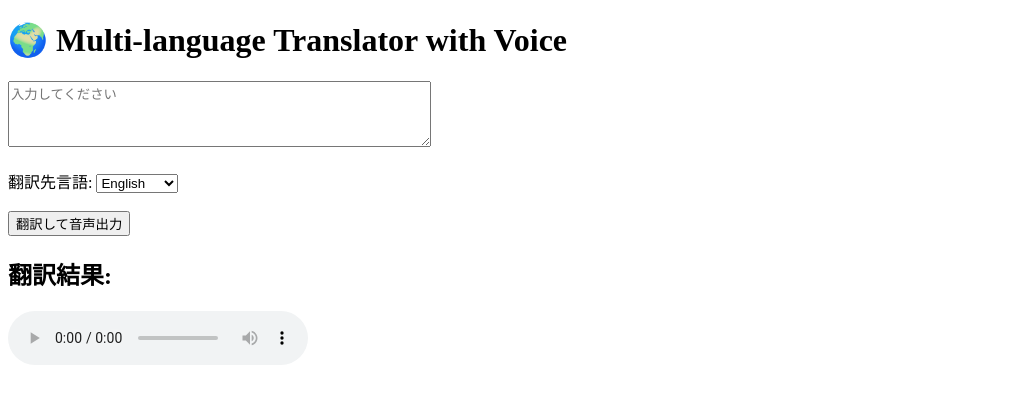
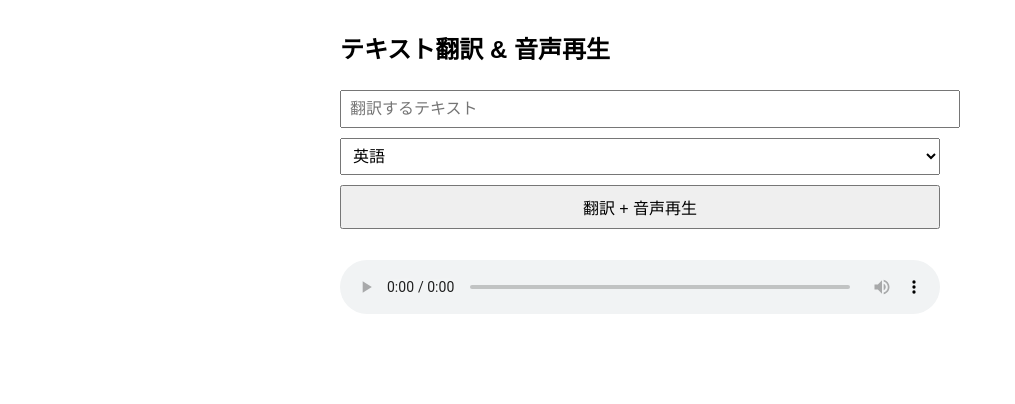
Before and after one commit to teddymura/translator_render, a Flask app: page / in a window 1280 px wide. Shown: the top 404 px of the page, without its empty margins (0-1015 px from the left). Run offline with Flask 3, Linux system fonts and the light colour scheme.

Commit message:
Add text input translation with edge-tts audio output

```diff
--- a/app.py
+++ b/app.py
@@ -1,69 +1,69 @@
-from flask import Flask, request, render_template, jsonify
+from flask import Flask, request, jsonify, render_template
+import edge_tts
 from googletrans import Translator
+import uuid
 import asyncio
-import edge_tts
 import os
 
 app = Flask(__name__)
+
+# フォルダ作成
+os.makedirs("static", exist_ok=True)
+
+# 翻訳用
 translator = Translator()
 
-# 翻訳処理
-@app.route("/translate", methods=["POST"])
-def translate_text():
-    data = request.get_json()
-    text = data.get("text")
-    target_lang = data.get("target_lang", "en")  # デフォルトは英語
+# 言語コード → edge-tts の voice 名マッピング
+VOICE_MAP = {
+    "ja": "ja-JP-NanamiNeural",
+    "en": "en-US-AriaNeural",
+    "fr": "fr-FR-DeniseNeural",
+    "de": "de-DE-KatjaNeural",
+    "zh-cn": "zh-CN-XiaoxiaoNeural",
+    "zh-tw": "zh-TW-YatingNeural",
+    "es": "es-ES-ElviraNeural",
+    "ko": "ko-KR-SunHiNeural"
+}
 
-    if not text:
-        return jsonify({"error": "No text provided"}), 400
-
-    # 翻訳
-    translated = translator.translate(text, dest=target_lang)
-    translated_text = translated.text
-
-    return jsonify({"translated_text": translated_text})
-
-
-# 音声合成処理
-@app.route("/speak", methods=["POST"])
-def speak():
-    data = request.get_json()
-    text = data.get("text")
-    lang = data.get("lang", "en")  # デフォルト英語
-
-    if not text:
-        return jsonify({"error": "No text to speak"}), 400
-
-    # Edge TTS の音声設定（lang に応じて自動選択）
-    voice_map = {
-        "en": "en-US-AriaNeural",
-        "ja": "ja-JP-NanamiNeural",
-        "fr": "fr-FR-DeniseNeural",
-        "de": "de-DE-KatjaNeural",
-        "it": "it-IT-ElsaNeural",
-        "es": "es-ES-ElviraNeural",
-        "zh-cn": "zh-CN-XiaoxiaoNeural",
-        "ko": "ko-KR-SunHiNeural",
-        "vi": "vi-VN-HoaiMyNeural"
-    }
-
-    voice = voice_map.get(lang, "en-US-AriaNeural")
-    output_file = "static/output.mp3"
-
-    async def _speak():
-        communicate = edge_tts.Communicate(text, voice=voice)
-        await communicate.save(output_file)
-
-    asyncio.run(_speak())
-
-    return jsonify({"audio_url": "/" + output_file})
-
+# 非同期で音声生成
+async def text_to_speech(text, voice, output_file):
+    communicate = edge_tts.Communicate(text, voice)
+    await communicate.save(output_file)
 
 @app.route("/")
 def index():
     return render_template("index.html")
 
+@app.route("/api/translate_tts", methods=["POST"])
+def translate_tts():
+    try:
+        text_input = request.form.get("text", "")
+        target_lang = request.form.get("target_lang", "ja")
+
+        if not text_input.strip():
+            text_input = "(入力なし)"
+
+        # 翻訳
+        translated = translator.translate(text_input, dest=target_lang)
+        translated_text = translated.text
+
+        # voice 選択
+        voice_name = VOICE_MAP.get(target_lang, "en-US-AriaNeural")
+
+        # tts 保存ファイル
+        tts_filename = f"{uuid.uuid4()}.mp3"
+        tts_path = os.path.join("static", tts_filename)
+
+        # 非同期実行
+        asyncio.run(text_to_speech(translated_text, voice_name, tts_path))
+
+        return jsonify({
+            "translated_text": translated_text,
+            "audio_file": "/" + tts_path.replace("\\", "/")
+        })
+
+    except Exception as e:
+        return jsonify({"error": str(e)}), 500
 
 if __name__ == "__main__":
-    port = int(os.environ.get("PORT", 5000))
-    app.run(host="0.0.0.0", port=port)
+    app.run(debug=True, host="0.0.0.0", port=5000)
--- a/templates/index.html
+++ b/templates/index.html
@@ -1,60 +1,72 @@
 <!DOCTYPE html>
-<html lang="en">
+<html lang="ja">
 <head>
-  <meta charset="UTF-8">
-  <title>Translator with Voice</title>
-  <script>
-    async function translate() {
-      const text = document.getElementById("inputText").value;
-      const targetLang = document.getElementById("target_lang").value;
+<meta charset="UTF-8">
+<meta name="viewport" content="width=device-width, initial-scale=1.0">
+<title>Translator with edge-tts</title>
+<style>
+body { font-family: sans-serif; padding: 10px; max-width: 600px; margin: auto; }
+input, select, button { font-size: 1em; margin: 5px 0; width: 100%; padding: 8px; }
+audio { width: 100%; margin-top: 10px; }
+</style>
+</head>
+<body>
+<h2>テキスト翻訳 & 音声再生</h2>
 
-      const res = await fetch("/translate", {
-        method: "POST",
-        headers: { "Content-Type": "application/json" },
-        body: JSON.stringify({ text: text, target_lang: targetLang })
-      });
-      const data = await res.json();
+<form id="textForm">
+  <input type="text" id="textInput" placeholder="翻訳するテキスト">
+  <select id="targetLang">
+    <option value="en">英語</option>
+    <option value="ja">日本語</option>
+    <option value="fr">フランス語</option>
+    <option value="de">ドイツ語</option>
+    <option value="zh-cn">中国語(簡体)</option>
+    <option value="zh-tw">中国語(繁体)</option>
+    <option value="es">スペイン語</option>
+    <option value="ko">韓国語</option>
+  </select>
+  <button type="submit">翻訳 + 音声再生</button>
+</form>
 
-      document.getElementById("result").innerText = data.translated_text;
+<p id="translatedText"></p>
+<audio id="audioPlayer" controls></audio>
 
-      // 翻訳結果を音声出力
-      const speakRes = await fetch("/speak", {
-        method: "POST",
-        headers: { "Content-Type": "application/json" },
-        body: JSON.stringify({ text: data.translated_text, lang: targetLang })
-      });
-      const speakData = await speakRes.json();
+<script>
+document.getElementById("textForm").addEventListener("submit", async (e) => {
+  e.preventDefault();
+  const text = document.getElementById("textInput").value;
+  const lang = document.getElementById("targetLang").value;
+  const result = document.getElementById("translatedText");
+  const audio = document.getElementById("audioPlayer");
 
-      const audio = document.getElementById("audioPlayer");
-      audio.src = speakData.audio_url;
+  result.textContent = "翻訳中…";
+
+  try {
+    const formData = new FormData();
+    formData.append("text", text);
+    formData.append("target_lang", lang);
+
+    const response = await fetch("/api/translate_tts", {
+      method: "POST",
+      body: formData
+    });
+
+    const data = await response.json();
+
+    if(data.error){
+      result.textContent = "エラー: " + data.error;
+      audio.src = "";
+    } else {
+      result.textContent = "翻訳: " + data.translated_text;
+      audio.src = data.audio_file;
       audio.play();
     }
-  </script>
-</head>
-<body>
-  <h1>🌍 Multi-language Translator with Voice</h1>
+  } catch(err){
+    result.textContent = "通信エラー: " + err;
+    audio.src = "";
+  }
+});
+</script>
 
-  <textarea id="inputText" rows="4" cols="50" placeholder="入力してください"></textarea><br><br>
-
-  <label>翻訳先言語: </label>
-  <select id="target_lang">
-    <option value="en">English</option>
-    <option value="ja">日本語</option>
-    <option value="fr">Français</option>
-    <option value="de">Deutsch</option>
-    <option value="it">Italiano</option>
-    <option value="es">Español</option>
-    <option value="zh-cn">中文</option>
-    <option value="ko">한국어</option>
-    <option value="vi">Tiếng Việt</option>
-  </select>
-
-  <br><br>
-  <button onclick="translate()">翻訳して音声出力</button>
-
-  <h2>翻訳結果:</h2>
-  <p id="result"></p>
-
-  <audio id="audioPlayer" controls></audio>
 </body>
 </html>
```
